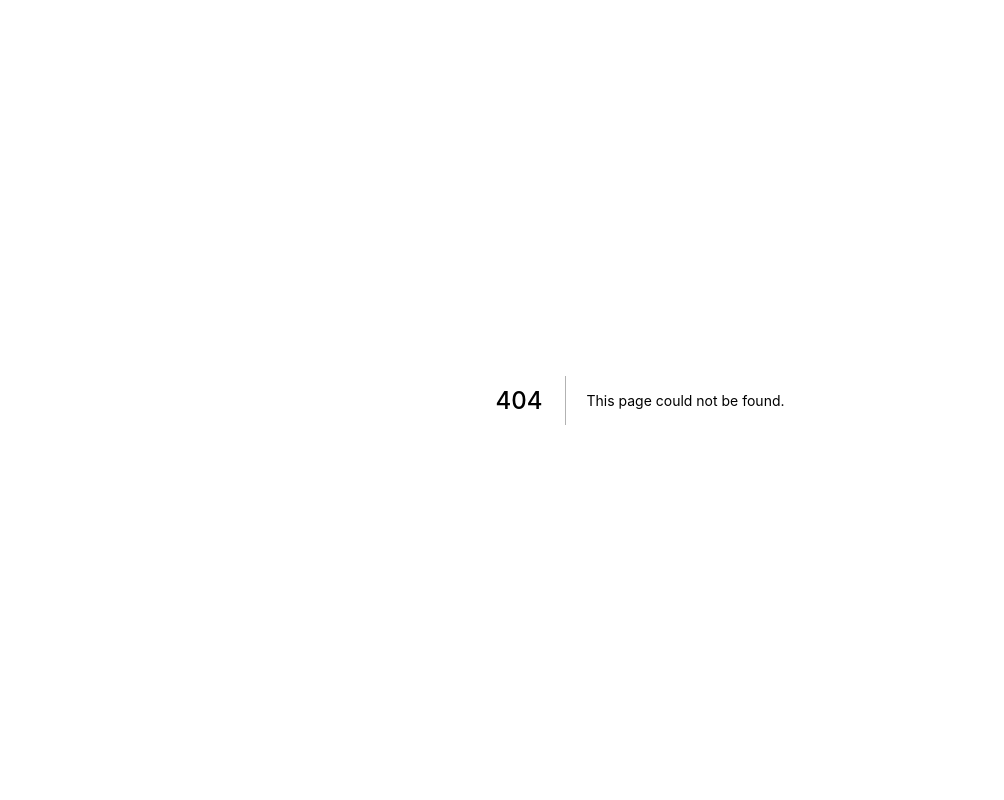
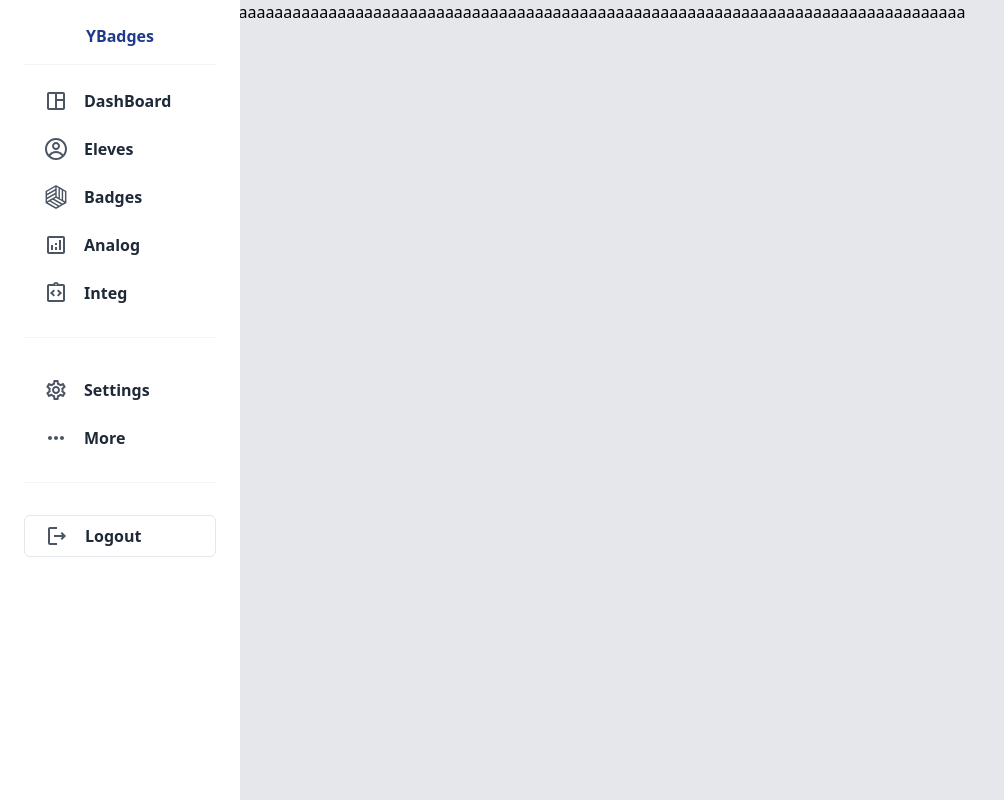
Before and after one commit to Nyftheart/ybadges, a Next.js app: page /Main in a window 1280 px wide. Before the commit this address had no page. Shown: the whole page, without its empty margins (0-1004 px from the left). Built offline with nearby package versions, Linux system fonts and the light colour scheme.

Commit message:
Ajout persisatance menu et nav

```diff
--- a/package.json
+++ b/package.json
@@ -10,6 +10,7 @@
   },
   "dependencies": {
     "@headlessui/react": "^1.7.4",
+    "@react-navigation/native": "^6.0.13",
     "next": "12.3.1",
     "react": "18.2.0",
     "react-dom": "18.2.0",
--- /dev/null
+++ b/pages/Main.tsx
@@ -0,0 +1,22 @@
+import type { NextPage } from 'next'
+import Head from 'next/head'
+import Image from 'next/image'
+import styles from '../styles/Home.module.css'
+import SideNavBar from "./component/SideNavBar";
+import Badges from "./component/Badges";
+import {NavigationContainer} from "@react-navigation/native";
+
+const Main: NextPage = () => {
+    return (
+        <div className={styles.container}>
+            <Head>
+                <title>Create Next App</title>
+                <meta name="description" content="Generated by create next app" />
+                <link rel="icon" href="/favicon.ico" />
+            </Head>
+            <p>aaaaaaaaaaaaaaaaaaaaaaaaaaaaaaaaaaaaaaaaaaaaaaaaaaaaaaaaaaaaaaaaaaaaaaaaaaaaaaaaaaaaaaaaaaaaaaaaaaaaaaaa</p>
+        </div>
+    )
+}
+
+export default Main
--- a/pages/_app.tsx
+++ b/pages/_app.tsx
@@ -1,8 +1,13 @@
 import '../styles/globals.css'
 import type { AppProps } from 'next/app'
+import SideNavBar from "./component/SideNavBar";
 
 function MyApp({ Component, pageProps }: AppProps) {
-  return <Component {...pageProps} />
+  return (
+    <div>
+      <SideNavBar></SideNavBar>
+      <Component {...pageProps} />
+    </div>);
 }
 
 export default MyApp
--- a/pages/component/Badges.tsx
+++ b/pages/component/Badges.tsx
@@ -1,6 +1,6 @@
 import React from 'react';
 // logo
-import NikeImg  from '../img/badge.png';
+import NikeImg  from '../img/Publicite_Borgar.jpg';
 // import framer hooks
 import { useMotionValue, useTransform, motion } from 'framer-motion';
 import Image from "next/image";
--- a/pages/component/SideNavBar.tsx
+++ b/pages/component/SideNavBar.tsx
@@ -30,10 +30,12 @@ const SideNavBar = () => {
                             YBadges
                         </h1>
                         <div className="my-4 border-b border-gray-100 pb-4 w-full">
-                            <div className="flex mb-2 justify-start items-center gap-4 px-5 hover:bg-gray-900 p-2 rounded-md group cursor-pointer hover:shadow-lg m-auto ">
+                            <a href="/Main">
+                            <div className="flex mb-2 justify-start items-center gap-4 px-5 hover:bg-gray-900 p-2 rounded-md group cursor-pointer hover:shadow-lg m-auto" >
                                 <MdOutlineSpaceDashboard className="text-2xl text-gray-600 group-hover:text-white "/>
                                 <h3 className="text-base text-gray-800 group-hover:text-white font-semibold">DashBoard</h3>
                             </div>
+                            </a>
                             <div className="flex mb-2 justify-start items-center gap-4 px-5 hover:bg-gray-900 p-2 rounded-md group cursor-pointer hover:shadow-lg m-auto ">
                                 <CgProfile className="text-2xl text-gray-600 group-hover:text-white "/>
                                 <h3 className="text-base text-gray-800 group-hover:text-white font-semibold">Eleves</h3>
--- a/pages/index.tsx
+++ b/pages/index.tsx
@@ -4,6 +4,7 @@ import Image from 'next/image'
 import styles from '../styles/Home.module.css'
 import SideNavBar from "./component/SideNavBar";
 import Badges from "./component/Badges";
+import {NavigationContainer} from "@react-navigation/native";
 
 const Home: NextPage = () => {
   return (
@@ -13,10 +14,7 @@ const Home: NextPage = () => {
         <meta name="description" content="Generated by create next app" />
         <link rel="icon" href="/favicon.ico" />
       </Head>
-      <main>
-          <SideNavBar />
-          <Badges />
-      </main>
+
     </div>
   )
 }
```
Also changed, not shown: pages/img/Publicite_Borgar.jpg (added), 1 other file (tests, documents, lock files or other folders).
